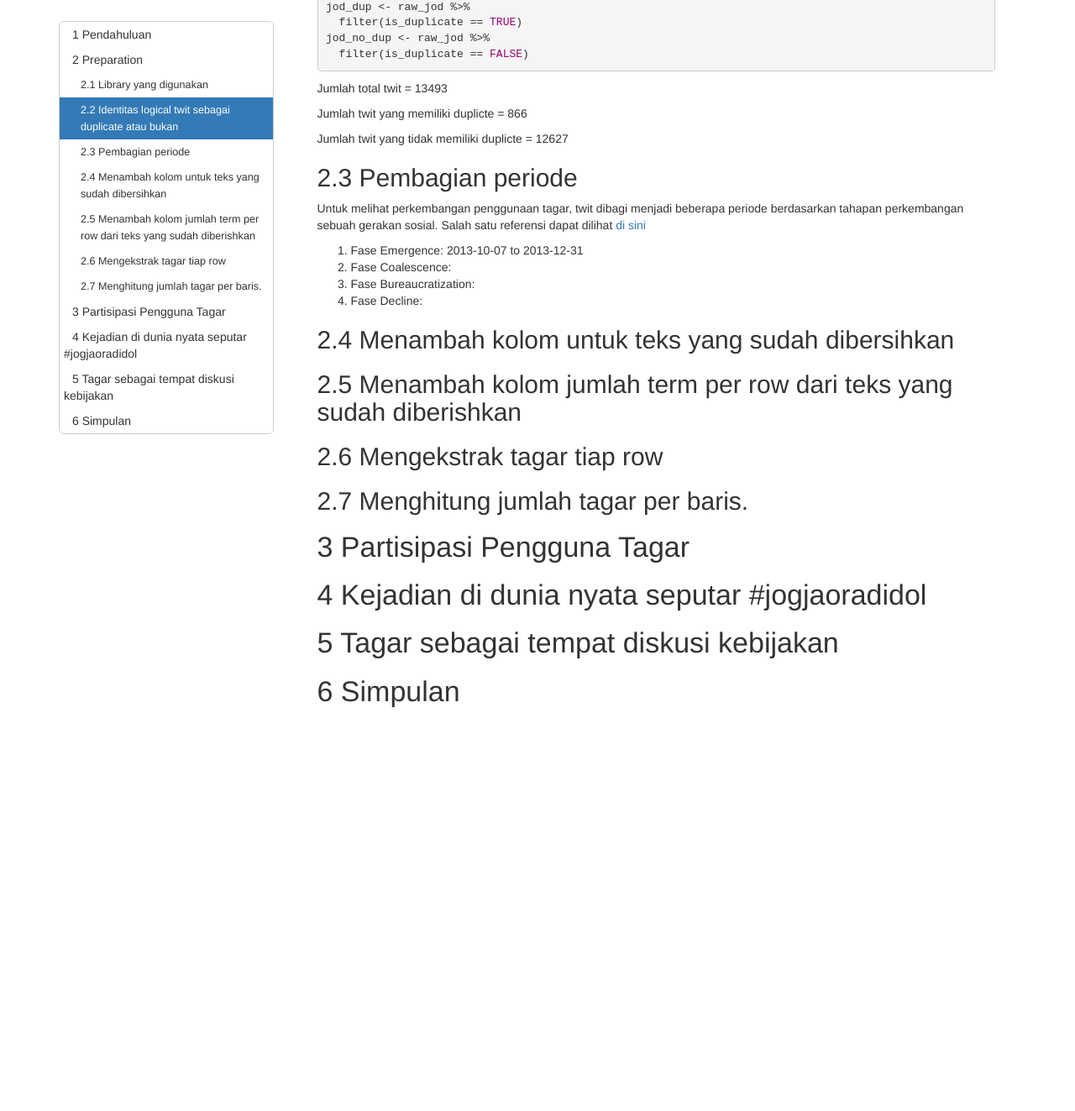
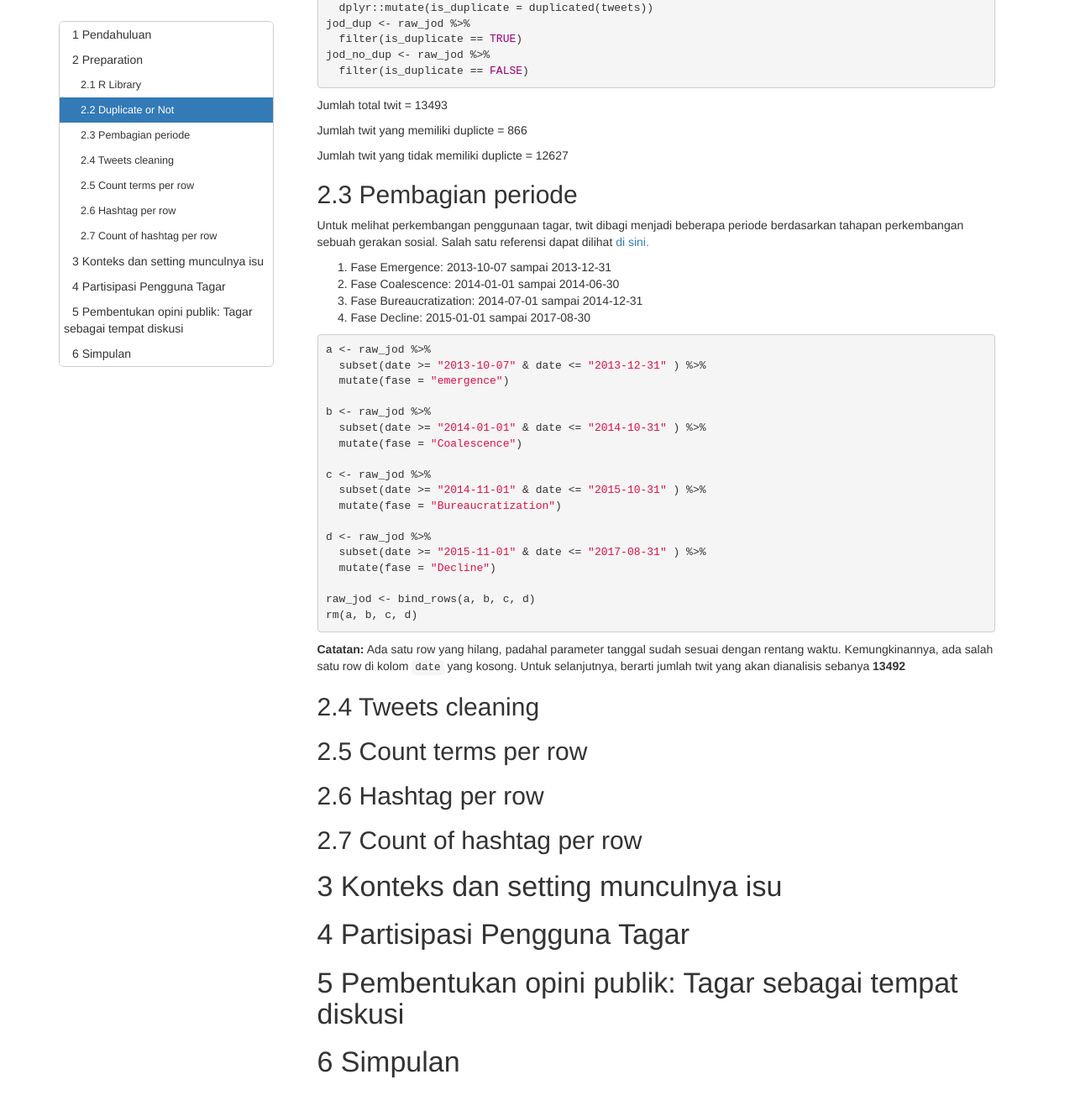
Before and after one commit to eppofahmi/eppofahmi.github.io, a Jekyll site: the page mythesis-notes/structural-dimension/index.html, which Jekyll copies as it is, in a window 1280 px wide and 1400 px high, scrolled down 1241 px. Shown: the top 1323 px of the window at 84% size. Built offline with Jekyll 4.4.1, drawn with Linux system fonts in a browser that asks for light colours; some of the changed text lies outside the part shown.

Commit message:
menambahkan kolom fase perkembangan gerakan

```diff
--- a/mythesis-notes/structural-dimension/index.html
+++ b/mythesis-notes/structural-dimension/index.html
@@ -229,13 +229,13 @@ div.tocify {
 <blockquote>
 <p>Bagaimana keterlibatan masyarakat dalam penggunaan tagar #jogjaoradidol di Twitter?</p>
 </blockquote>
-<p>Untuk menjawab pertanyaan tersebut, tiga indikator dimensi struktural ruang publik, yaitu: (1) inklusif ada kesempatan yang sama untuk terlibat dalam diskuis; (2) bebas dari kepentingan kekuasaan dan ekonomi; dan memungkinkan terbentuknya opini publik.</p>
+<p>Untuk menjawab pertanyaan tersebut, tiga indikator dimensi struktural ruang publik, yaitu: (1) inklusif ada kesempatan yang sama untuk terlibat dalam diskuis; (2) bebas dari kepentingan kekuasaan dan ekonomi; dan (3) memungkinkan terbentuknya opini publik.</p>
 <p>Pembahasan dibagi menjadi beberapa bagian. Pertama, membahas berbagai aktivitas warga net di dalam Twitter. Kedua, membahas berbagai kejadian di dunia nyata yang melatari penggunaan tagar. Ketiga, membahas makna keberadaan tagar sebagai sebuah ruang yang dapat dijadikan tempat untuk mendiskusikan kebijakan.</p>
 </div>
 <div id="preparation" class="section level1">
 <h1><span class="header-section-number">2</span> Preparation</h1>
-<div id="library-yang-digunakan" class="section level2">
-<h2><span class="header-section-number">2.1</span> Library yang digunakan</h2>
+<div id="r-library" class="section level2">
+<h2><span class="header-section-number">2.1</span> R Library</h2>
 <pre class="r"><code>library(lubridate)
 library(tidyverse)
 library(tidytext)
@@ -257,8 +257,8 @@ raw_jod$date &lt;- as.Date(raw_jod$date, format = &quot;%Y/%m/%d&quot;)
 raw_jod$ret_count &lt;- as.integer(raw_jod$ret_count)
 raw_jod &lt;- tidyr::replace_na(raw_jod, list(fav_count=0, rep_count=0, ret_count=0))</code></pre>
 </div>
-<div id="identitas-logical-twit-sebagai-duplicate-atau-bukan" class="section level2">
-<h2><span class="header-section-number">2.2</span> Identitas logical twit sebagai duplicate atau bukan</h2>
+<div id="duplicate-or-not" class="section level2">
+<h2><span class="header-section-number">2.2</span> Duplicate or Not</h2>
 <pre class="r"><code>raw_jod &lt;- raw_jod %&gt;%
   dplyr::mutate(is_duplicate = duplicated(tweets))
 jod_dup &lt;- raw_jod %&gt;%
@@ -271,35 +271,54 @@ jod_no_dup &lt;- raw_jod %&gt;%
 </div>
 <div id="pembagian-periode" class="section level2">
 <h2><span class="header-section-number">2.3</span> Pembagian periode</h2>
-<p>Untuk melihat perkembangan penggunaan tagar, twit dibagi menjadi beberapa periode berdasarkan tahapan perkembangan sebuah gerakan sosial. Salah satu referensi dapat dilihat <a href="https://www.ebscohost.com/uploads/imported/thisTopic-dbTopic-1248.pdf">di sini</a></p>
+<p>Untuk melihat perkembangan penggunaan tagar, twit dibagi menjadi beberapa periode berdasarkan tahapan perkembangan sebuah gerakan sosial. Salah satu referensi dapat dilihat <a href="https://www.ebscohost.com/uploads/imported/thisTopic-dbTopic-1248.pdf">di sini.</a></p>
 <ol style="list-style-type: decimal">
-<li>Fase Emergence: 2013-10-07 to 2013-12-31</li>
-<li>Fase Coalescence:</li>
-<li>Fase Bureaucratization:</li>
-<li>Fase Decline:</li>
+<li>Fase Emergence: 2013-10-07 sampai 2013-12-31</li>
+<li>Fase Coalescence: 2014-01-01 sampai 2014-06-30</li>
+<li>Fase Bureaucratization: 2014-07-01 sampai 2014-12-31</li>
+<li>Fase Decline: 2015-01-01 sampai 2017-08-30</li>
 </ol>
+<pre class="r"><code>a &lt;- raw_jod %&gt;%
+  subset(date &gt;= &quot;2013-10-07&quot; &amp; date &lt;= &quot;2013-12-31&quot; ) %&gt;%
+  mutate(fase = &quot;emergence&quot;)
+
+b &lt;- raw_jod %&gt;%
+  subset(date &gt;= &quot;2014-01-01&quot; &amp; date &lt;= &quot;2014-10-31&quot; ) %&gt;%
+  mutate(fase = &quot;Coalescence&quot;)
+
+c &lt;- raw_jod %&gt;%
+  subset(date &gt;= &quot;2014-11-01&quot; &amp; date &lt;= &quot;2015-10-31&quot; ) %&gt;%
+  mutate(fase = &quot;Bureaucratization&quot;)
+
+d &lt;- raw_jod %&gt;%
+  subset(date &gt;= &quot;2015-11-01&quot; &amp; date &lt;= &quot;2017-08-31&quot; ) %&gt;%
+  mutate(fase = &quot;Decline&quot;)
+
+raw_jod &lt;- bind_rows(a, b, c, d)
+rm(a, b, c, d)</code></pre>
+<p><strong>Catatan:</strong> Ada satu row yang hilang, padahal parameter tanggal sudah sesuai dengan rentang waktu. Kemungkinannya, ada salah satu row di kolom <code>date</code> yang kosong. Untuk selanjutnya, berarti jumlah twit yang akan dianalisis sebanya <strong>13492</strong></p>
 </div>
-<div id="menambah-kolom-untuk-teks-yang-sudah-dibersihkan" class="section level2">
-<h2><span class="header-section-number">2.4</span> Menambah kolom untuk teks yang sudah dibersihkan</h2>
+<div id="tweets-cleaning" class="section level2">
+<h2><span class="header-section-number">2.4</span> Tweets cleaning</h2>
 </div>
-<div id="menambah-kolom-jumlah-term-per-row-dari-teks-yang-sudah-diberishkan" class="section level2">
-<h2><span class="header-section-number">2.5</span> Menambah kolom jumlah term per row dari teks yang sudah diberishkan</h2>
+<div id="count-terms-per-row" class="section level2">
+<h2><span class="header-section-number">2.5</span> Count terms per row</h2>
 </div>
-<div id="mengekstrak-tagar-tiap-row" class="section level2">
-<h2><span class="header-section-number">2.6</span> Mengekstrak tagar tiap row</h2>
+<div id="hashtag-per-row" class="section level2">
+<h2><span class="header-section-number">2.6</span> Hashtag per row</h2>
 </div>
-<div id="menghitung-jumlah-tagar-per-baris." class="section level2">
-<h2><span class="header-section-number">2.7</span> Menghitung jumlah tagar per baris.</h2>
+<div id="count-of-hashtag-per-row" class="section level2">
+<h2><span class="header-section-number">2.7</span> Count of hashtag per row</h2>
 </div>
 </div>
+<div id="konteks-dan-setting-munculnya-isu" class="section level1">
+<h1><span class="header-section-number">3</span> Konteks dan setting munculnya isu</h1>
+</div>
 <div id="partisipasi-pengguna-tagar" class="section level1">
-<h1><span class="header-section-number">3</span> Partisipasi Pengguna Tagar</h1>
+<h1><span class="header-section-number">4</span> Partisipasi Pengguna Tagar</h1>
 </div>
-<div id="kejadian-di-dunia-nyata-seputar-jogjaoradidol" class="section level1">
-<h1><span class="header-section-number">4</span> Kejadian di dunia nyata seputar #jogjaoradidol</h1>
-</div>
-<div id="tagar-sebagai-tempat-diskusi-kebijakan" class="section level1">
-<h1><span class="header-section-number">5</span> Tagar sebagai tempat diskusi kebijakan</h1>
+<div id="pembentukan-opini-publik-tagar-sebagai-tempat-diskusi" class="section level1">
+<h1><span class="header-section-number">5</span> Pembentukan opini publik: Tagar sebagai tempat diskusi</h1>
 </div>
 <div id="simpulan" class="section level1">
 <h1><span class="header-section-number">6</span> Simpulan</h1>
```
Also changed, not shown: mythesis-notes/structural-dimension/index.Rmd (+41 -19 lines).
